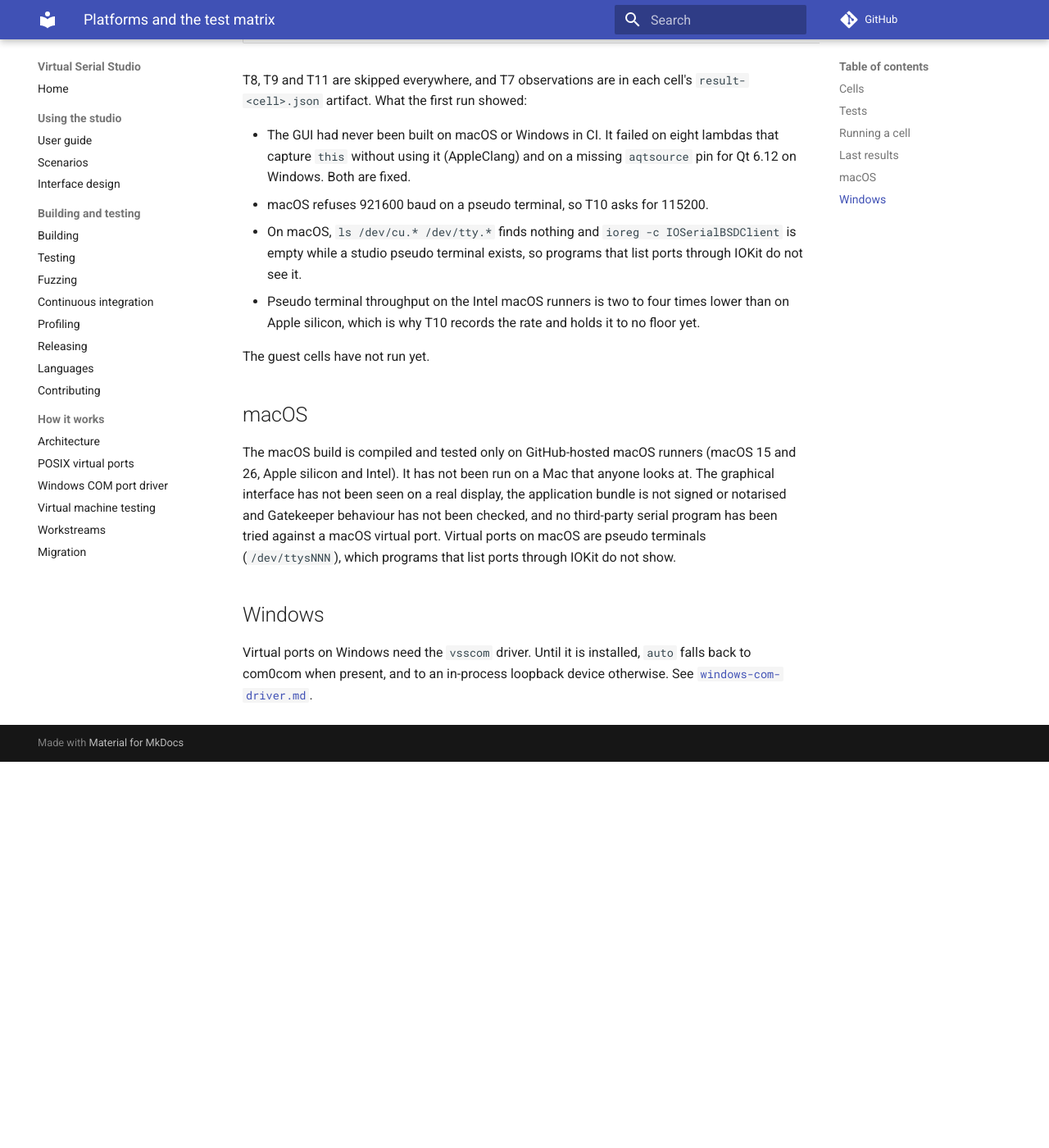
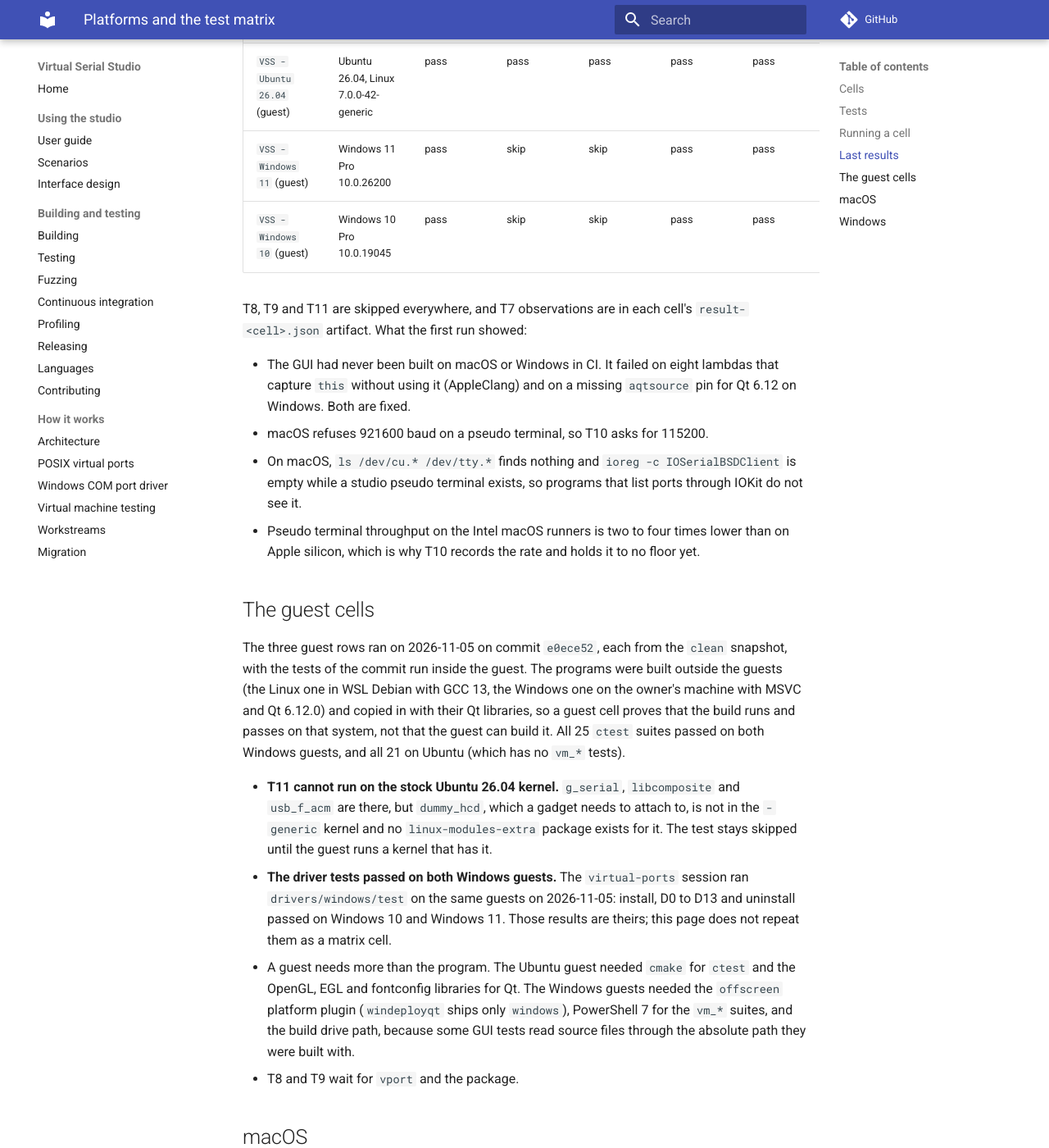
Before and after one commit to iainchesworth/virtual-serial-studio, an MkDocs documentation site: the page built from docs/platforms.md, in a window 1280 px wide and 1400 px high, scrolled down 2834 px. Shown: the whole window at 82% size. Built offline with MkDocs 1.6.1 and Material for MkDocs 9.7.7, drawn with Linux system fonts in a browser that asks for light colours; comment, search, counter and statistics services are not loaded; before the commit the page ends 3763 px from its top, so only the background shows below that.

Commit message:
Record the guest cells and ask for Tools state without credentials (#49)
The three VSS guests ran the platform tests on commit e0ece52. Ubuntu
26.04 passed all 11 tests, and Windows 10 and Windows 11 passed every
applicable test and all 25 ctest suites. docs/platforms.md has the rows,
what a guest needs beyond the program, and why T11 cannot run on the
stock Ubuntu kernel. `vmrun.ps1 wait-tools` also stops sending
credentials to `checkToolsState`, because with them `vmrun` kept
answering installed while Tools were running, and a test now holds that.

The driver results from the virtual-ports session are cited as theirs.

Signed-off-by: Iain Chesworth <iain.chesworth@gmail.com>

```diff
--- a/docs/platforms.md
+++ b/docs/platforms.md
@@ -64,6 +64,9 @@ The first complete hosted run is [run 41919800221](https://github.com/iaincheswo
 | `macos-15-intel` | macOS 15.7, Intel | pass | pass | pass | pass | pass | pass | pass | 2.1 MB/s |
 | `macos-26-intel` | macOS 26.6, Intel | pass | pass | pass | pass | pass | pass | pass | 1.6 MB/s |
 | `wsl-debian` (owner's machine) | WSL2 Debian, GCC 13, Qt 6.12.0 | not given | pass | pass | pass | pass | pass | pass | 20.4 MB/s |
+| `VSS - Ubuntu 26.04` (guest) | Ubuntu 26.04, Linux 7.0.0-42-generic | pass | pass | pass | pass | pass | pass | pass | 25.3 MB/s |
+| `VSS - Windows 11` (guest) | Windows 11 Pro 10.0.26200 | pass | skip | skip | pass | pass | pass | skip | skip |
+| `VSS - Windows 10` (guest) | Windows 10 Pro 10.0.19045 | pass | skip | skip | pass | pass | pass | skip | skip |
 
 T8, T9 and T11 are skipped everywhere, and T7 observations are in each cell's `result-<cell>.json` artifact. What the first run showed:
 
@@ -72,7 +75,14 @@ T8, T9 and T11 are skipped everywhere, and T7 observations are in each cell's `r
 - On macOS, `ls /dev/cu.* /dev/tty.*` finds nothing and `ioreg -c IOSerialBSDClient` is empty while a studio pseudo terminal exists, so programs that list ports through IOKit do not see it.
 - Pseudo terminal throughput on the Intel macOS runners is two to four times lower than on Apple silicon, which is why T10 records the rate and holds it to no floor yet.
 
-The guest cells have not run yet.
+## The guest cells
+
+The three guest rows ran on 2026-11-05 on commit `e0ece52`, each from the `clean` snapshot, with the tests of the commit run inside the guest. The programs were built outside the guests (the Linux one in WSL Debian with GCC 13, the Windows one on the owner's machine with MSVC and Qt 6.12.0) and copied in with their Qt libraries, so a guest cell proves that the build runs and passes on that system, not that the guest can build it. All 25 `ctest` suites passed on both Windows guests, and all 21 on Ubuntu (which has no `vm_*` tests).
+
+- **T11 cannot run on the stock Ubuntu 26.04 kernel.** `g_serial`, `libcomposite` and `usb_f_acm` are there, but `dummy_hcd`, which a gadget needs to attach to, is not in the `-generic` kernel and no `linux-modules-extra` package exists for it. The test stays skipped until the guest runs a kernel that has it.
+- **The driver tests passed on both Windows guests.** The `virtual-ports` session ran `drivers/windows/test` on the same guests on 2026-11-05: install, D0 to D13 and uninstall passed on Windows 10 and Windows 11. Those results are theirs; this page does not repeat them as a matrix cell.
+- A guest needs more than the program. The Ubuntu guest needed `cmake` for `ctest` and the OpenGL, EGL and fontconfig libraries for Qt. The Windows guests needed the `offscreen` platform plugin (`windeployqt` ships only `windows`), PowerShell 7 for the `vm_*` suites, and the build drive path, because some GUI tests read source files through the absolute path they were built with.
+- T8 and T9 wait for `vport` and the package.
 
 ## macOS
 
```
Also changed, not shown: docs/vm-testing.md (+1 -1 lines), 2 other files.
